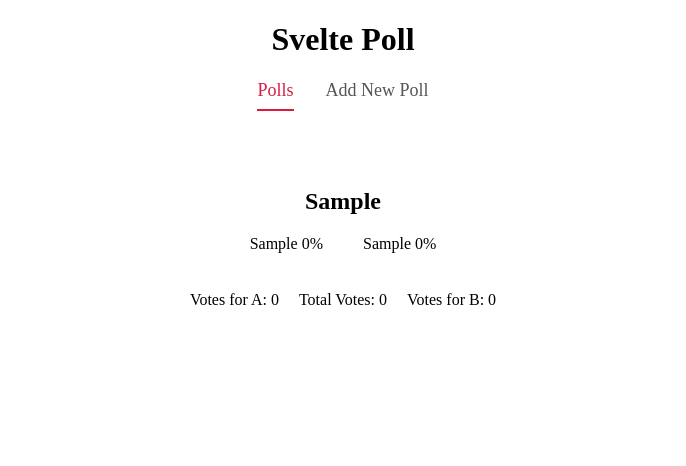
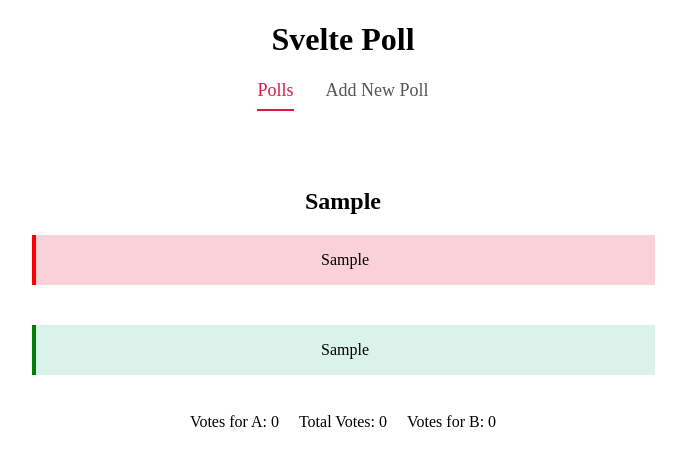
Before and after one commit to gtstarnes/SveltePoll, a SvelteKit app: page / in a window 1280 px wide. Both pictures are taken after typing "Sample", "Sample", "Sample" into the empty fields and a click on the button "Submit". Shown: the top 466 px of the page, without its empty margins (297-983 px from the left). Built offline with nearby package versions, Linux system fonts and the light colour scheme.

Commit message:
added color percent bars

```diff
--- a/src/Components/polls/pollDetails.svelte
+++ b/src/Components/polls/pollDetails.svelte
@@ -4,8 +4,8 @@
 
     export let poll: PollType;
     $: totalVotes = poll.voteA + poll.voteB;
-    $: percentA = ((poll.voteA / totalVotes) * 100).toFixed(1);
-    $: percentB = ((poll.voteB / totalVotes) * 100).toFixed(1);
+    $: percentA = Math.floor(poll.voteA / totalVotes * 100);
+    $: percentB = Math.floor(poll.voteB / totalVotes * 100);
 
 
     const dispatch = createEventDispatcher();
@@ -18,8 +18,8 @@
 <div class="poll">
     <h2>{poll.question}</h2>
     <div class="buttons">
-        <button on:click={()=>handleVote('a', poll.id)}>{poll.optionA} {#if totalVotes === 0}0%{:else}({percentA})%{/if}</button>
-        <button on:click={()=>handleVote('b', poll.id)}>{poll.optionB} {#if totalVotes === 0}0%{:else}({percentB})%{/if}</button>
+        <button class="percent-A" style="width: {percentA}%" on:click={()=>handleVote('a', poll.id)}>{poll.optionA}</button>
+        <button class="percent-B" style="width: {percentB}%" on:click={()=>handleVote('b', poll.id)}>{poll.optionB}</button>
     </div>
     <div class="totals">
         <p>Votes for A: {poll.voteA}</p>
@@ -37,11 +37,22 @@
         font: inherit;
         outline: inherit;
         cursor: pointer;
+        height: 50px;
     }
     .buttons {
         margin-bottom: 20px;
         display: flex;
+        flex-direction: column;
+        width: 50%;
         gap: 40px
+    }
+    .percent-A {
+        border-left: 4px solid red;
+        background-color: rgba(217,27,66,0.2);
+    }
+    .percent-B {
+        border-left: 4px solid green;
+        background-color: rgba(69, 196, 150,0.2);
     }
     .poll {
         display: flex;
```
